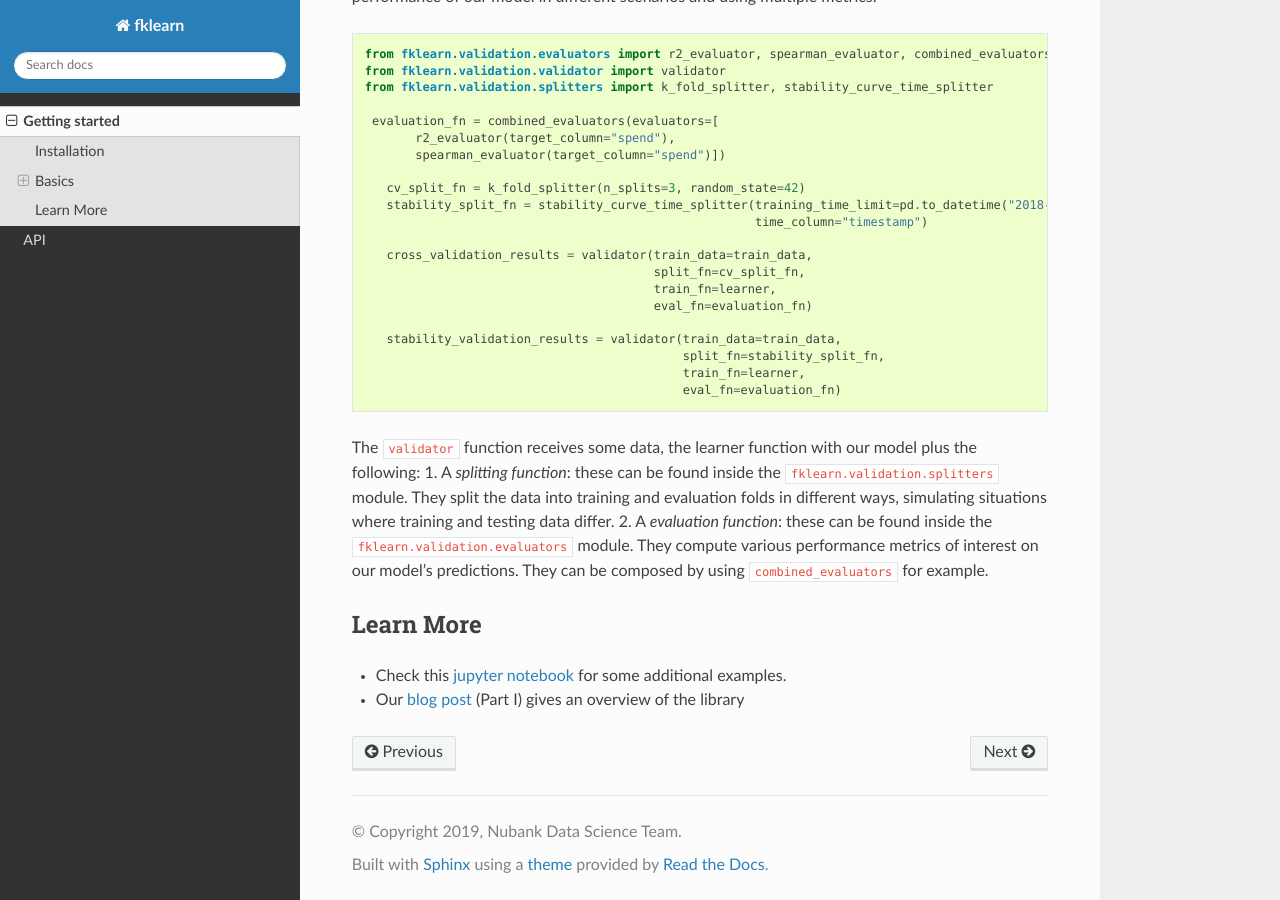
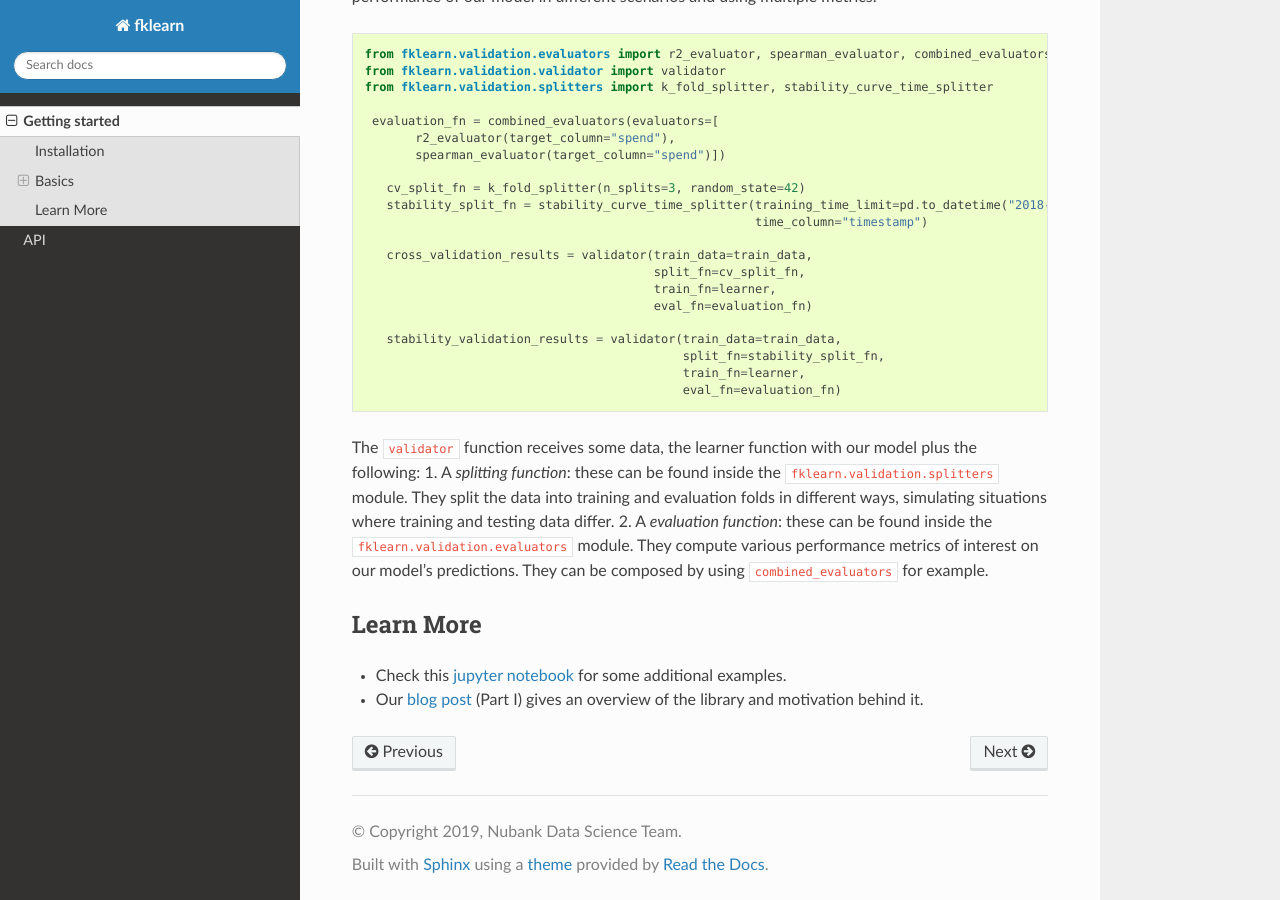
Before and after one commit to nubank/fklearn, a Sphinx documentation site: the page built from docs/source/getting_started.rst, in a window 1280 px wide and 900 px high, scrolled down 1889 px. Built offline with Sphinx 7.4.7 and the Read the Docs theme 2.0.0, drawn with Linux system fonts in a browser that asks for light colours.

Commit message:
Update getting_started.rst

```diff
--- a/docs/source/getting_started.rst
+++ b/docs/source/getting_started.rst
@@ -105,4 +105,4 @@ Learn More
 ----------
 
 * Check this `jupyter notebook <https://github.com/nubank/fklearn/blob/master/notebooks/Demos.ipynb>`_ for some additional examples.
-* Our `blog post <https://medium.com/building-nubank/introducing-fklearn-nubanks-machine-learning-library-part-i-2a1c781035d0>`_ (Part I) gives an overview of the library
+* Our `blog post <https://medium.com/building-nubank/introducing-fklearn-nubanks-machine-learning-library-part-i-2a1c781035d0>`_ (Part I) gives an overview of the library and motivation behind it.
```
